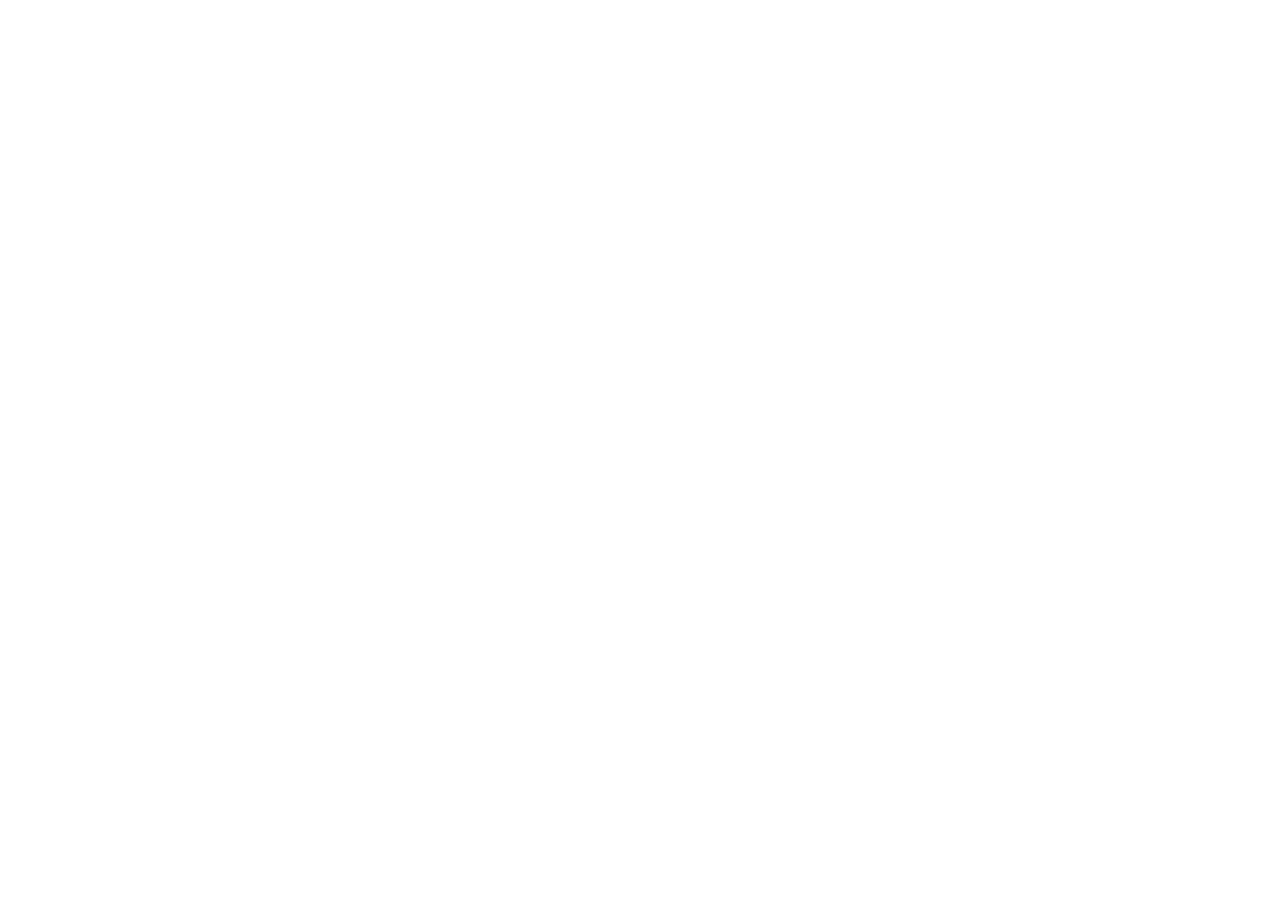
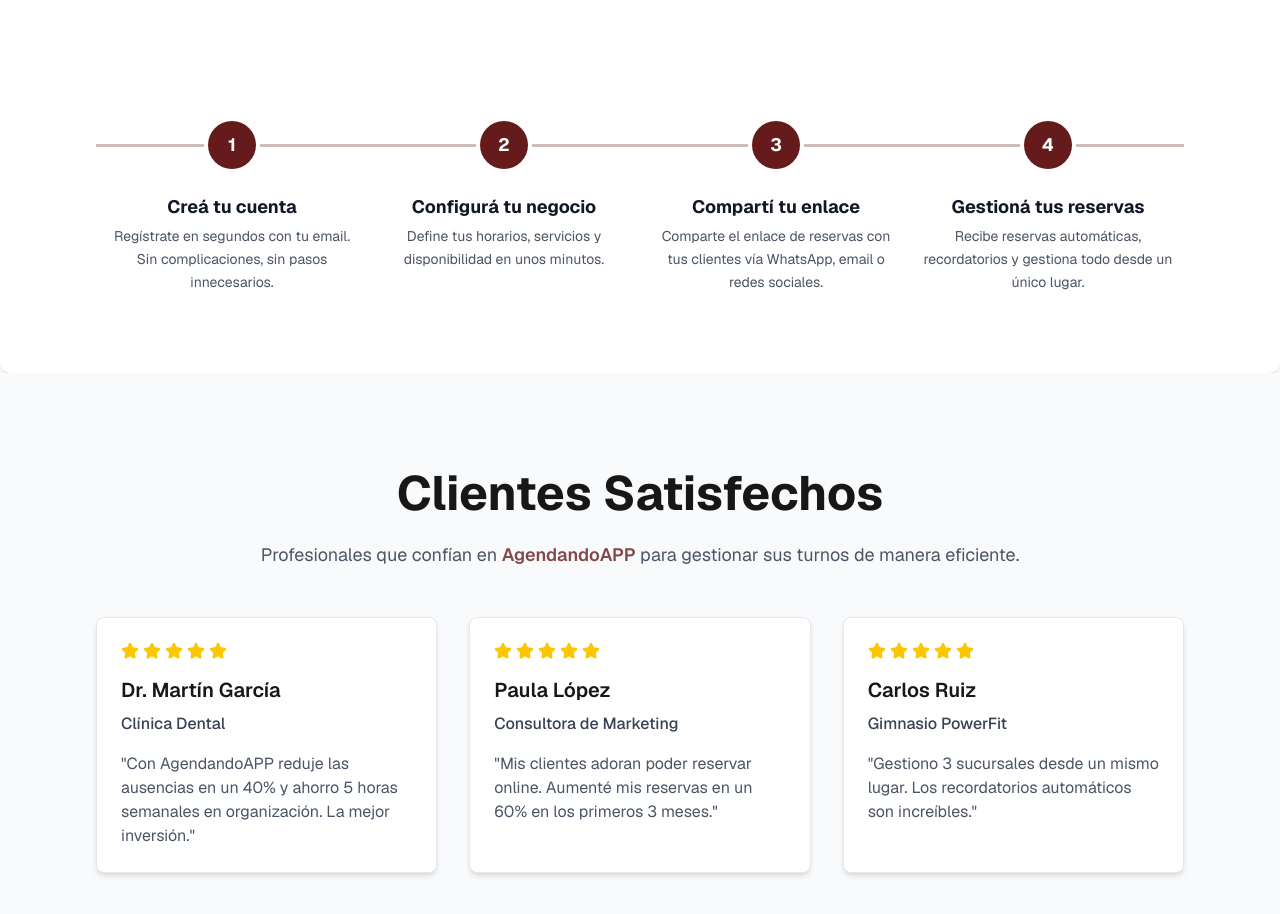
Before and after one commit to alanVelazquez14/agendando-app, a Next.js app in the folder client/: page / in a window 1280 px wide. Shown: the part 1802-2716 px from the top of the page. Before the commit the page ends 1705 px from the top, so only its background shows below. Built offline with nearby package versions, Linux system fonts and the light colour scheme.

Commit message:
feat: add como funciona y clientes satisfechos

```diff
--- a/client/src/app/beneficio/page.tsx
+++ b/client/src/app/beneficio/page.tsx
@@ -64,7 +64,7 @@
 
 export default function BeneficioPage() {
   return (
-    <div className="flex flex-col min-h-screen items-center justify-between p-8 md:p-24 bg-background transition-colors duration-300">
+    <div className="flex flex-col items-center justify-between p-8 md:p-24 bg-background transition-colors duration-300 bg-gray-50">
       <div className="space-y-10 max-w-7xl mt-10">
         <h1 className="text-5xl font-bold text-center">Beneficios Principales</h1>
         <p className="text-lg text-center text-gray-600 max-w-3xl mx-auto">
--- /dev/null
+++ b/client/src/app/clientes/page.tsx
@@ -0,0 +1,61 @@
+import { Star } from "lucide-react";
+
+const clientes = [
+  {
+    name: "Dr. Martín García",
+    empresa: "Clínica Dental",
+    comentario:
+      "Con AgendandoAPP reduje las ausencias en un 40% y ahorro 5 horas semanales en organización. La mejor inversión.",
+    rating: 5,
+  },
+  {
+    name: "Paula López",
+    empresa: "Consultora de Marketing",
+    comentario:
+      "Mis clientes adoran poder reservar online. Aumenté mis reservas en un 60% en los primeros 3 meses.",
+    rating: 5,
+  },
+  {
+    name: "Carlos Ruiz",
+    empresa: "Gimnasio PowerFit",
+    comentario:
+      "Gestiono 3 sucursales desde un mismo lugar. Los recordatorios automáticos son increíbles.",
+    rating: 5,
+  },
+];
+
+export default function ClientesPage() {
+  return (
+    <div className="flex flex-col items-center justify-between p-8 md:p-24 bg-background transition-colors duration-300 bg-gray-50">
+      <h1 className="text-5xl font-bold mb-6">Clientes Satisfechos</h1>
+      <p className="text-lg max-w-3xl text-center text-gray-600">
+        Profesionales que confían en{" "}
+        <span className="font-semibold text-[#651B1B]/80">AgendandoAPP</span>{" "}
+        para gestionar sus turnos de manera eficiente.
+      </p>
+      <div className="mt-12 grid grid-cols-1 sm:grid-cols-2 md:grid-cols-3 lg:grid-cols-3 gap-8">
+        {clientes.map((cliente, index) => (
+          <div
+            key={index}
+            className="bg-white p-6 rounded-lg shadow-md hover:shadow-xl transition-shadow duration-300 border border-gray-200"
+          >
+            <div className="flex gap-1 mb-4">
+              {Array.from({ length: cliente.rating }).map((_, i) => (
+                <Star
+                  key={i}
+                  size={18}
+                  className="fill-yellow-400 text-yellow-400"
+                />
+              ))}
+            </div>
+            <h2 className="text-xl font-semibold mb-2">{cliente.name}</h2>
+            <h3 className="text-md font-medium mb-4 text-gray-700">
+              {cliente.empresa}
+            </h3>
+            <p className="text-gray-600">"{cliente.comentario}"</p>
+          </div>
+        ))}
+      </div>
+    </div>
+  );
+}
--- /dev/null
+++ b/client/src/app/como-funciona/page.tsx
@@ -0,0 +1,86 @@
+import React from "react";
+
+interface Proceso {
+  step: number;
+  title: string;
+  description: string;
+}
+
+const proceso: Proceso[] = [
+  {
+    step: 1,
+    title: "Creá tu cuenta",
+    description:
+      "Regístrate en segundos con tu email. Sin complicaciones, sin pasos innecesarios.",
+  },
+  {
+    step: 2,
+    title: "Configurá tu negocio",
+    description:
+      "Define tus horarios, servicios y disponibilidad en unos minutos.",
+  },
+  {
+    step: 3,
+    title: "Compartí tu enlace",
+    description:
+      "Comparte el enlace de reservas con tus clientes vía WhatsApp, email o redes sociales.",
+  },
+  {
+    step: 4,
+    title: "Gestioná tus reservas",
+    description:
+      "Recibe reservas automáticas, recordatorios y gestiona todo desde un único lugar.",
+  },
+];
+
+export default function ComoFuncionaPage() {
+  return (
+    <section className="py-20 bg-white shadow-xl rounded-xl">
+      <div className="max-w-6xl mx-auto px-4 sm:px-6 lg:px-8">
+        <div className="text-center mb-16">
+          <h2 className="text-4xl sm:text-5xl font-extrabold text-gray-900 mb-2">
+            Cómo funciona
+          </h2>
+          <p className="text-xl text-gray-600">
+            4 pasos simples para comenzar a gestionar tus turnos.
+          </p>
+        </div>
+
+        <div className="relative pt-14">
+          <div className="hidden md:block absolute top-[79px] left-0 right-0 h-[3px] bg-[#651B1B]/30 z-0" />
+
+          <div className="grid grid-cols-1 sm:grid-cols-2 md:grid-cols-4 gap-y-12">
+            {proceso.map((step, index) => (
+              <div
+                key={step.step}
+                className="flex flex-col items-center text-center relative"
+              >
+                {/* Círculo */}
+                <div className="relative mb-6 flex justify-center">
+                  <div className="w-12 h-12 bg-[#651B1B] rounded-full flex items-center justify-center text-white text-lg font-bold ring-4 ring-white z-10">
+                    {step.step}
+                  </div>
+
+                  {/* Línea entre círculos */}
+                  {/* {index < proceso.length - 1 && (
+                    <div className="hidden md:block absolute top-1/2 left-full w-full h-[3px] bg-[#9c5c70] transform -translate-y-1/2" />
+                  )} */}
+                </div>
+
+                {/* Título */}
+                <h3 className="text-lg font-bold text-gray-900 mb-1">
+                  {step.title}
+                </h3>
+
+                {/* Descripción */}
+                <p className="text-sm text-gray-600 leading-relaxed max-w-[250px]">
+                  {step.description}
+                </p>
+              </div>
+            ))}
+          </div>
+        </div>
+      </div>
+    </section>
+  );
+}
--- a/client/src/app/page.tsx
+++ b/client/src/app/page.tsx
@@ -1,11 +1,13 @@
 import { Particles } from "@/utils/Particles";
 import { ArrowRight } from "lucide-react";
 import BeneficioPage from "./beneficio/page";
+import ComoFuncionaPage from "./como-funciona/page";
+import ClientesPage from "./clientes/page";
 
 export default function Home() {
   return (
     <>
-      <main className="flex min-h-screen flex-col items-center justify-between p-8 md:p-24 bg-background transition-colors duration-300">
+      <main className="flex flex-col items-center justify-between p-8 md:p-24 bg-background transition-colors duration-300">
         <div className="absolute inset-0 -z-10">
           <Particles />
         </div>
@@ -41,6 +43,12 @@
       <section id="beneficios">
         <BeneficioPage />
       </section>
+      <section id="como-funciona">
+        <ComoFuncionaPage />
+      </section>
+      <section>
+        <ClientesPage />
+      </section>
     </>
   );
 }
```
